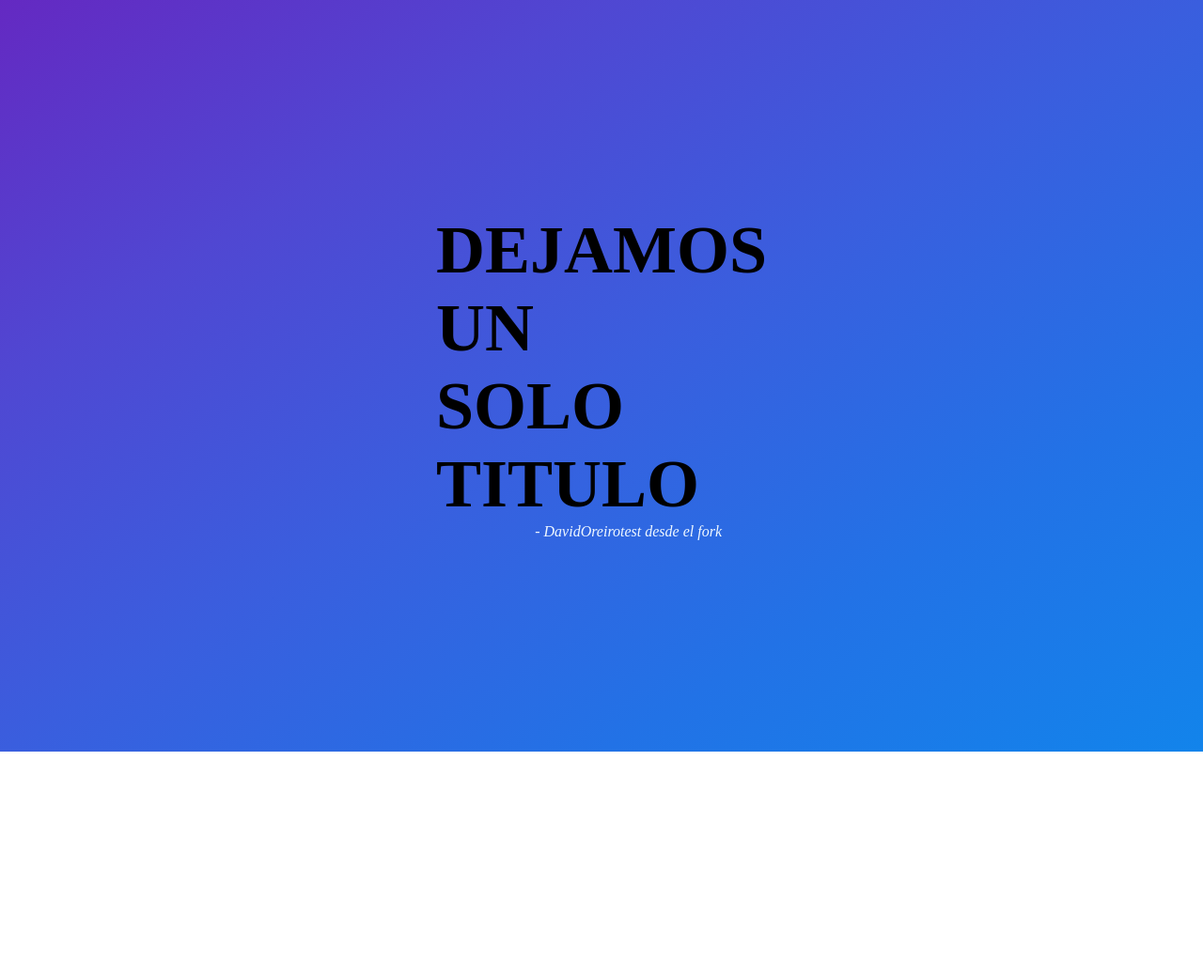
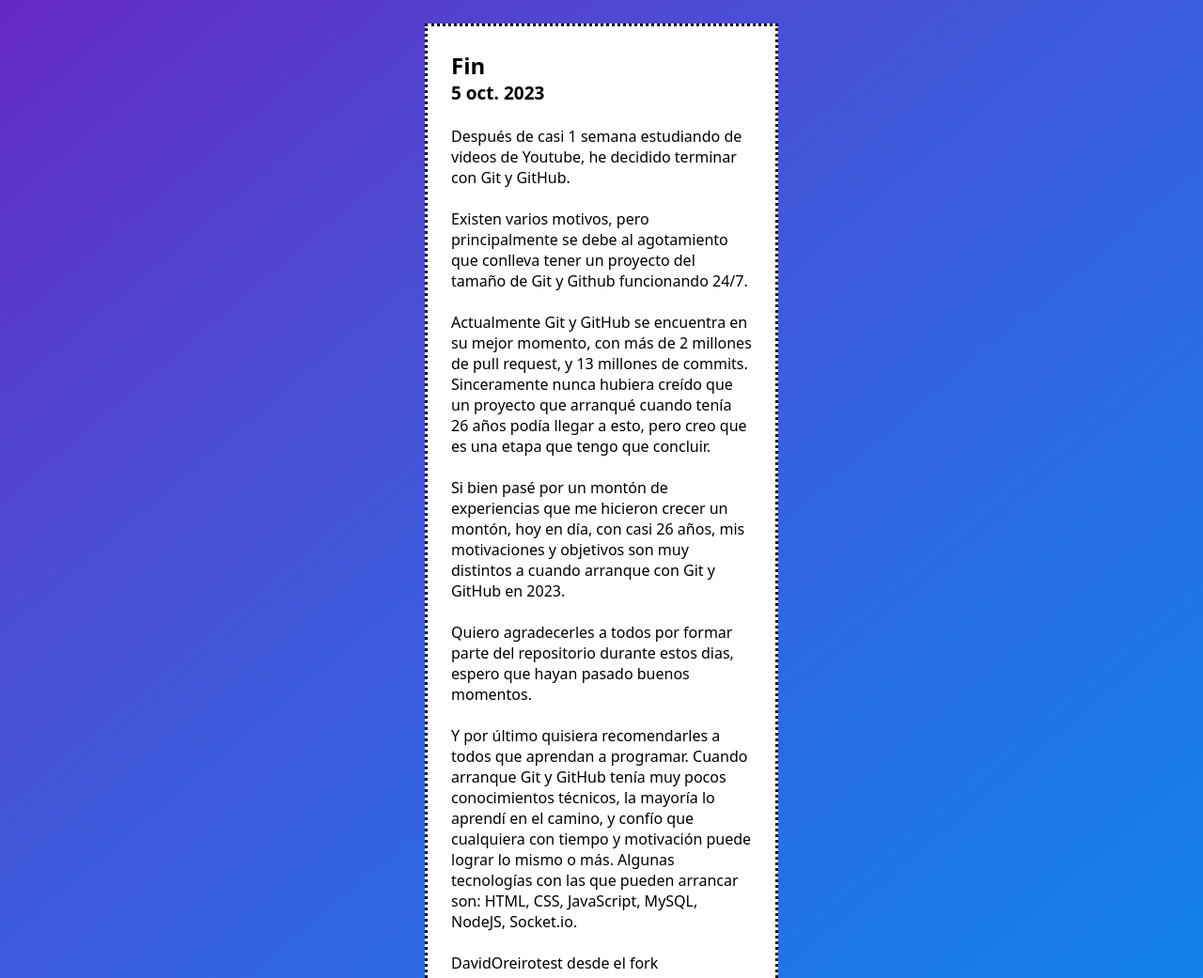
Before and after one commit to davidoreirotest/colaboradores-test, a plain HTML site: page index.html in a window 1280 px wide. Shown: the top 1041 px of the page at 94% size. Before the commit the page ends 800 px from the top, so only its background shows below. Drawn offline with Linux system fonts and the light colour scheme.

Commit message:
Vamos cerrando Git...

```diff
--- a/index.html
+++ b/index.html
@@ -7,8 +7,27 @@
     <title>PAGINA WEB</title>
 </head>
 <body>
-    <h1>DEJAMOS <br>UN <br>SOLO <br>TITULO</h1>
-    <cite>- DavidOreirotest desde el fork</cite>
+    <div class="mensaje">
+        <h1>Fin</h1>
+        <h2>5 oct. 2023</h2>
+        <br>
+        <p>
+            <p>Después de casi 1 semana estudiando de videos de Youtube, he decidido terminar con Git y GitHub.</p>
+            <br>
+            <p>Existen varios motivos, pero principalmente se debe al agotamiento que conlleva tener un proyecto del tamaño de Git y Github funcionando 24/7.</p>
+            <br>
+            <p>Actualmente Git y GitHub se encuentra en su mejor momento, con más de 2 millones de pull request, y 13 millones de commits. Sinceramente nunca hubiera creído que un proyecto que arranqué cuando tenía 26 años podía llegar a esto, pero creo que es una etapa que tengo que concluir.</p>
+            <br>
+            <p> Si bien pasé por un montón de experiencias que me hicieron crecer un montón, hoy en día, con casi 26 años, mis motivaciones y objetivos son muy distintos a cuando arranque con Git y GitHub en 2023.</p>
+            <br>
+            <p>Quiero agradecerles a todos por formar parte del repositorio durante estos dias, espero que hayan pasado buenos momentos.</p>
+            <br>
+            <p>Y por último quisiera recomendarles a todos que aprendan a programar. Cuando arranque Git y GitHub tenía muy pocos conocimientos técnicos, la mayoría lo aprendí en el camino, y confío que cualquiera con tiempo y motivación puede lograr lo mismo o más. Algunas tecnologías con las que pueden arrancar son: HTML, CSS, JavaScript, MySQL, NodeJS, Socket.io.</p>
+            <br>
+        </p>
+        <p>DavidOreirotest desde el fork</p>
+    </div>
+
     <!-- Agregado el script, borramos todo, me canse ya de git.-->
     <script type="module" src="main.js"></script>
 </body>
--- a/style.css
+++ b/style.css
@@ -11,19 +11,36 @@ body{
     padding: 0px;
     box-sizing: border-box;
     min-height: 100vh;
-    color: aliceblue;
+    color: rgb(2, 2, 2);
     display: flex;
     flex-direction: column;
     align-items: center;
     justify-content: center;
 }
+.mensaje{
+    background-color: white;
+    width: 25%;
+    border: dotted ;
+    padding: 25px;
+    margin-top: 25px;
+    margin-bottom: 25px;
+    font-family:system-ui, -apple-system, BlinkMacSystemFont, 'Segoe UI', Roboto, Oxygen, Ubuntu, Cantarell, 'Open Sans', 'Helvetica Neue', sans-serif;
+}
 h1{
     color: black;
-    font-size: 72px;
+    font-family: inherit;
+    font-size: 24px;
+    font-weight: 700;
 }
-cite{
-    width: 20vw;
-    height: 100%;
-    display: flex;
-    justify-content: flex-end;
+h2{
+    color: black;
+    font-family: inherit;
+    font-size: 19px;
+    font-weight: 700;
 }
+p{
+    color: black;
+    font-family: inherit;
+    font-size: 16px;
+    font-weight: 400;
+}
```
